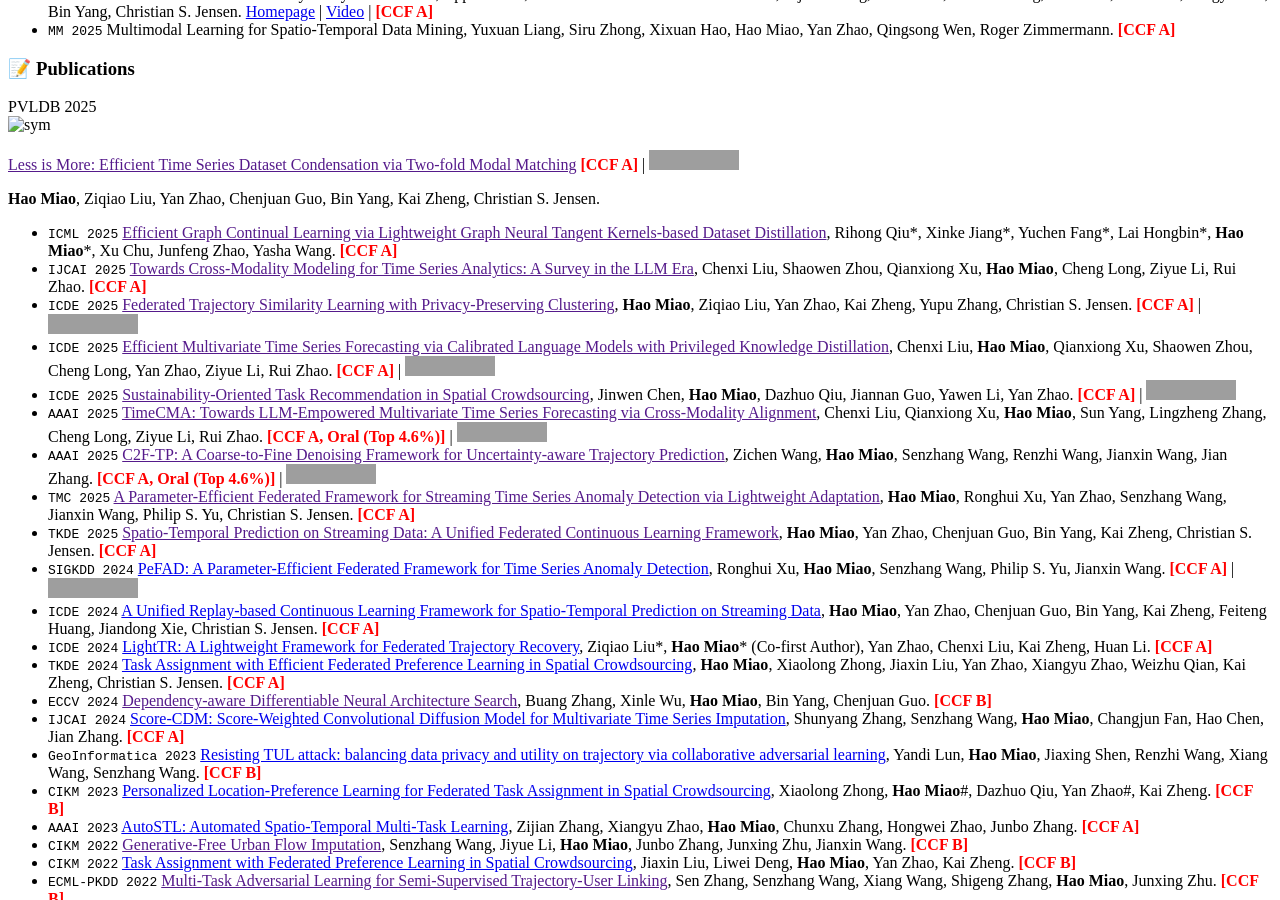
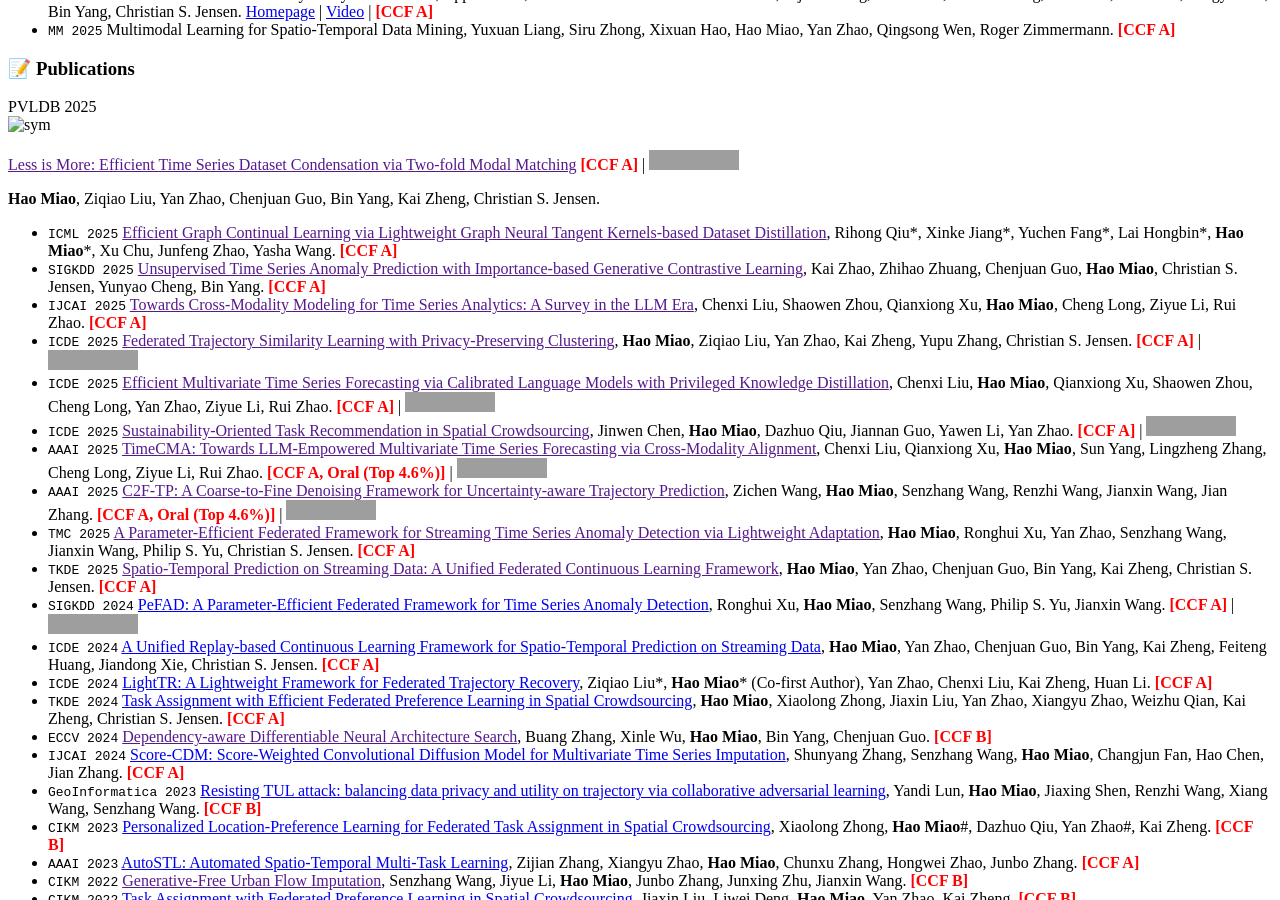
Before and after one commit to MiaoHaoSunny/MiaoHaoSunny.github.io, a Jekyll site: the page built from _pages/includes/pub.md, in a window 1280 px wide and 900 px high, scrolled down 476 px, cut to the strip 0-900 px from the top of the window. Built offline with Jekyll 4.4.1, drawn with Linux system fonts in a browser that asks for light colours; our own code applies the rules of GitHub Pages for plain Markdown files; grey boxes are pictures that could not be loaded.

Commit message:
Update pub.md

```diff
--- a/_pages/includes/pub.md
+++ b/_pages/includes/pub.md
@@ -14,6 +14,7 @@
 </div>
 
 - ``ICML 2025`` [Efficient Graph Continual Learning via Lightweight Graph Neural Tangent Kernels-based Dataset Distillation](), Rihong Qiu\*, Xinke Jiang\*, Yuchen Fang\*, Lai Hongbin\*, **Hao Miao**\*, Xu Chu, Junfeng Zhao, Yasha Wang. <b><font color="red">[CCF A]</font></b>
+- ``SIGKDD 2025`` [Unsupervised Time Series Anomaly Prediction with Importance-based Generative Contrastive Learning](), Kai Zhao, Zhihao Zhuang, Chenjuan Guo, **Hao Miao**, Christian S. Jensen, Yunyao Cheng, Bin Yang. <b><font color="red">[CCF A]</font></b>
 - ``IJCAI 2025`` [Towards Cross-Modality Modeling for Time Series Analytics: A Survey in the LLM Era](), Chenxi Liu, Shaowen Zhou, Qianxiong Xu, **Hao Miao**, Cheng Long, Ziyue Li, Rui Zhao. <b><font color="red">[CCF A]</font></b>
 - ``ICDE 2025`` [Federated Trajectory Similarity Learning with Privacy-Preserving Clustering](), **Hao Miao**, Ziqiao Liu, Yan Zhao, Kai Zheng, Yupu Zhang, Christian S. Jensen. <b><font color="red">[CCF A]</font></b> \| [![](https://img.shields.io/github/stars/MiaoHaoSunny/F-TSL?style=social&label=F-TSL Stars)](https://github.com/MiaoHaoSunny/F-TSL)
 - ``ICDE 2025`` [Efficient Multivariate Time Series Forecasting via Calibrated Language Models with Privileged Knowledge Distillation](), Chenxi Liu, **Hao Miao**, Qianxiong Xu, Shaowen Zhou, Cheng Long, Yan Zhao, Ziyue Li, Rui Zhao. <b><font color="red">[CCF A]</font></b> \| [![](https://img.shields.io/github/stars/ChenxiLiu-HNU/TimeKD?style=social&label=TimeKD Stars)](https://github.com/ChenxiLiu-HNU/TimeKD)
```
